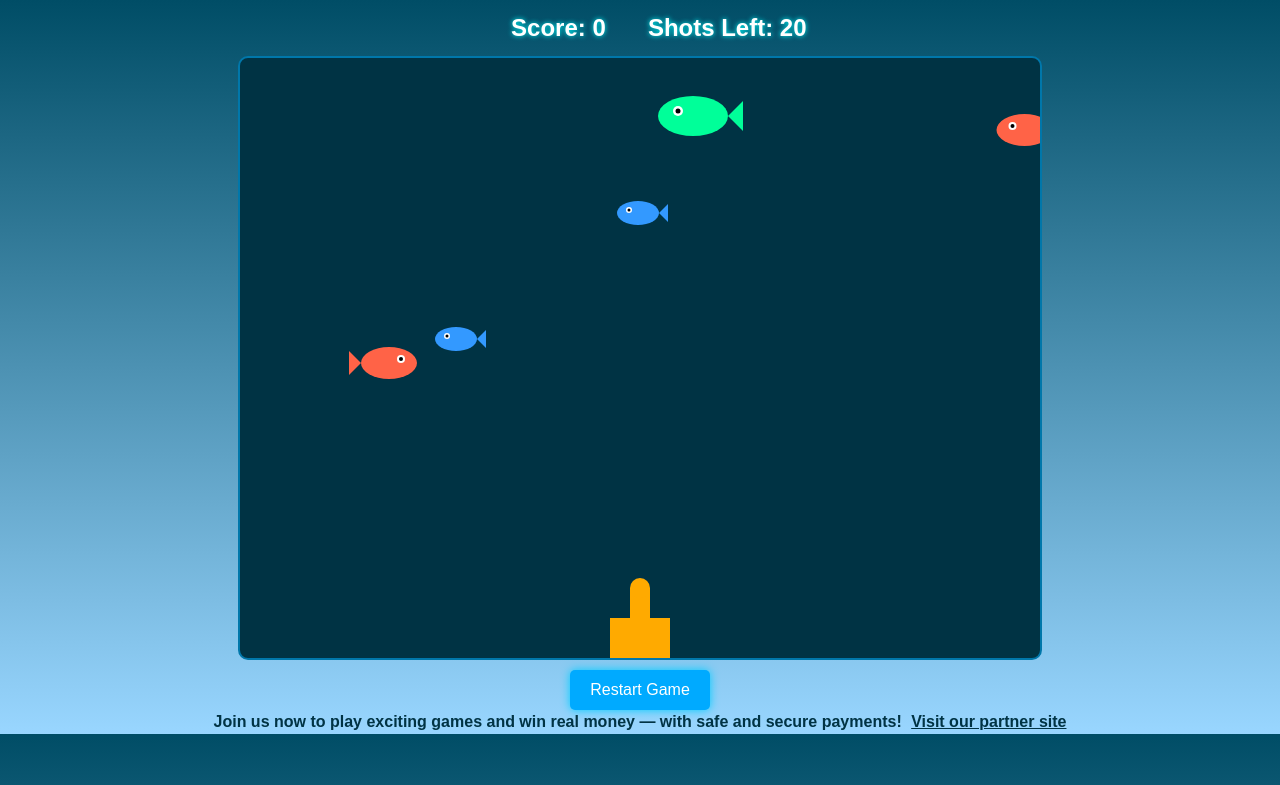
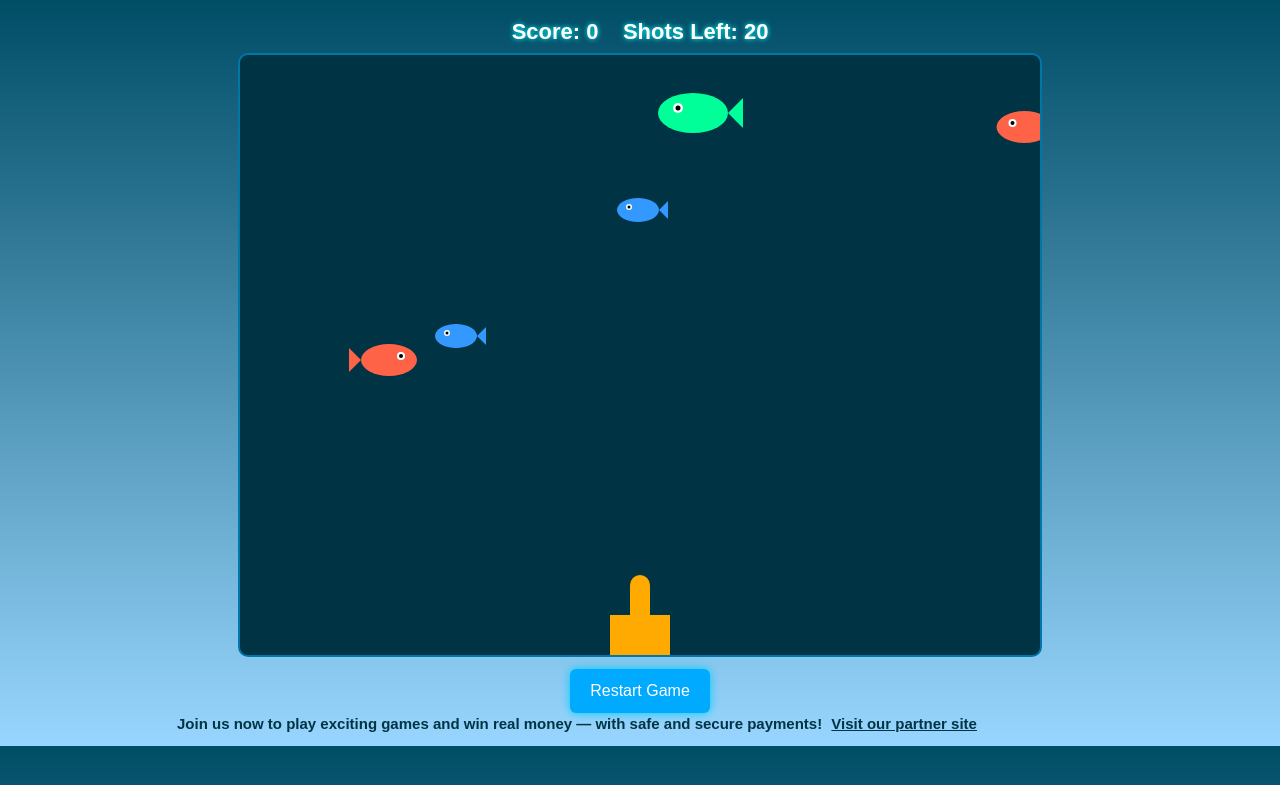
Before and after one commit to saroeuntola/fanciwheel, a PHP site: page /games/fish-shooting.php in a window 1280 px wide. Shown: the top 785 px of the page. Run offline with PHP 8.4, Linux system fonts and the light colour scheme; some libraries are stand-ins or nearby versions.

Commit message:
fix code

```diff
--- a/games/fish-shooting.php
+++ b/games/fish-shooting.php
@@ -2,6 +2,7 @@
 <html lang="en">
 <head>
   <meta charset="UTF-8" />
+  <meta name="viewport" content="width=device-width, initial-scale=1.0" />
   <title>Fish Shooting Game with Fire Limit</title>
   <link rel="icon" type="image/png" href="./img/fish.png">
 <style>
@@ -13,49 +14,49 @@
     font-family: Arial, sans-serif;
     color: white;
     text-align: center;
+    padding: 10px;
   }
+
   canvas {
     display: block;
     margin: 0 auto;
     background: #003344;
     border: 2px solid #0077aa;
     border-radius: 10px;
+    max-width: 100%;
+    height: auto;
   }
-    #scoreboard {
-      margin: 10px;
-      font-size: 24px;
+
+  #scoreboard, #shotsLeft {
+    font-size: 22px;
     font-weight: bold;
     text-shadow: 0 0 5px #00ffff;
     display: inline-block;
-      width: 150px;
+    margin: 5px 10px;
   }
-    #shotsLeft{
-      font-size: 24px;
-      font-weight: bold;
-      text-shadow: 0 0 5px #00ffff;
-      display: inline-block;
 
-    }
   #resetBtn {
-      margin-top: 10px;
-      padding: 8px 20px;
+    margin-top: 12px;
+    padding: 10px 20px;
     font-size: 16px;
     cursor: pointer;
-      border-radius: 5px;
+    border-radius: 6px;
     border: none;
     background: #00aaff;
     color: white;
     box-shadow: 0 0 10px #00ccff;
   }
+
   #resetBtn:hover {
     background: #0077aa;
   }
+
   #message {
     position: fixed;
     top: 50%;
     left: 50%;
     transform: translate(-50%, -50%);
-      font-size: 60px;
+    font-size: 48px;
     font-weight: 900;
     color: #00ffcc;
     text-shadow: 0 0 20px #00ffcc;
@@ -63,14 +64,57 @@
     user-select: none;
     z-index: 9999;
   }
+
   p {
-  font-size: 16px;
+    font-size: 15px;
     color: #003344;
     font-weight: bold;
+    margin: 15px auto;
+    max-width: 90%;
+  }
 
-  margin: 15px auto;
+  a {
+    color: #003344;
+    text-decoration: underline;
+  }
+
+  /* 📱 Mobile Styles */
+  @media (max-width: 768px) {
+    #scoreboard, #shotsLeft {
+      font-size: 18px;
+    }
+
+    #resetBtn {
+      padding: 8px 16px;
+      font-size: 14px;
+    }
+
+    #message {
+      font-size: 32px;
+    }
+
+    canvas {
+      width: 100%;
+      height: auto;
+    }
+  }
+
+  @media (max-width: 480px) {
+    #scoreboard, #shotsLeft {
+      font-size: 16px;
+    }
+
+    #resetBtn {
+      padding: 6px 12px;
+      font-size: 12px;
+    }
+
+    #message {
+      font-size: 24px;
+    }
   }
 </style>
+
 
 </head>
 <body>
@@ -136,6 +180,14 @@
   // Bullet properties
   const bulletSpeed = 5;
   const bulletRadius = 5;
+function resizeCanvas() {
+  const ratio = 4 / 3;
+  const width = Math.min(window.innerWidth - 20, 800);
+  canvas.width = width;
+  canvas.height = width / ratio;
+}
+resizeCanvas();
+window.addEventListener('resize', resizeCanvas);
 
   // Utility: random int between min and max
   function randomInt(min, max) {
--- a/index.php
+++ b/index.php
@@ -32,7 +32,7 @@
   <!-- Meta description for Google -->
   <meta name="description" content="Spin the FancyWheel and win real cash rewards instantly. No sign-up required — just pure luck and fun! Try your fortune now.">
 
-  <link rel="icon" href="https://img.f369w.com/fw/h5/assets/images/icons/PWAicon-192px.png?v=1753166904845" type="image/png">
+  <link rel="icon" href="https://fanciwheel.com/image/PWAicon-192px.png" type="image/png">
   <!-- Canonical URL -->
   <link rel="canonical" href="https://fanciwheel.com" />
 
```
Also changed, not shown: games/mystery-of-Jewels.php (+38 -1 lines), image/PWAicon-192px.png (added). Lines whose indentation alone changed are shown as unchanged.
